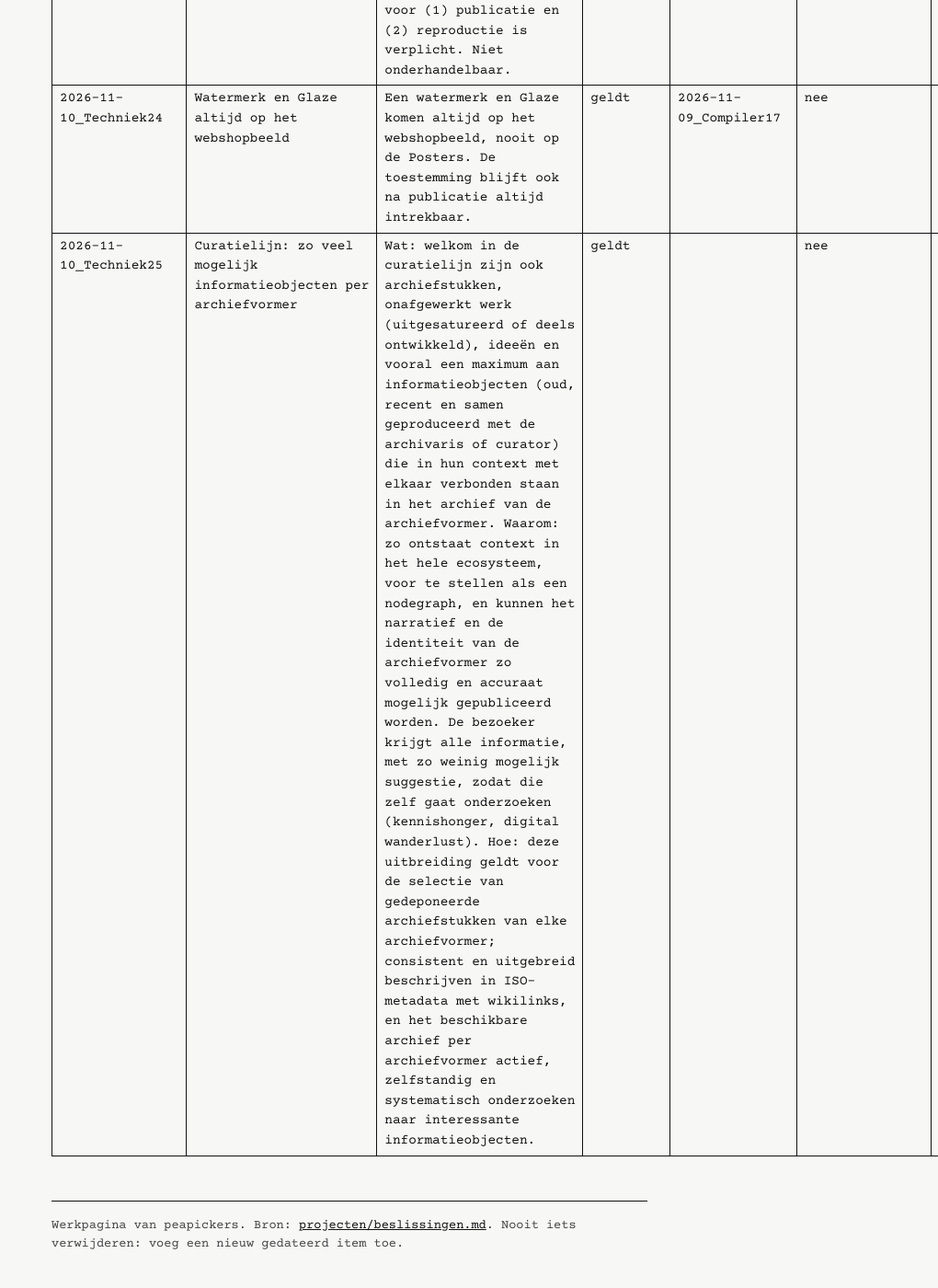
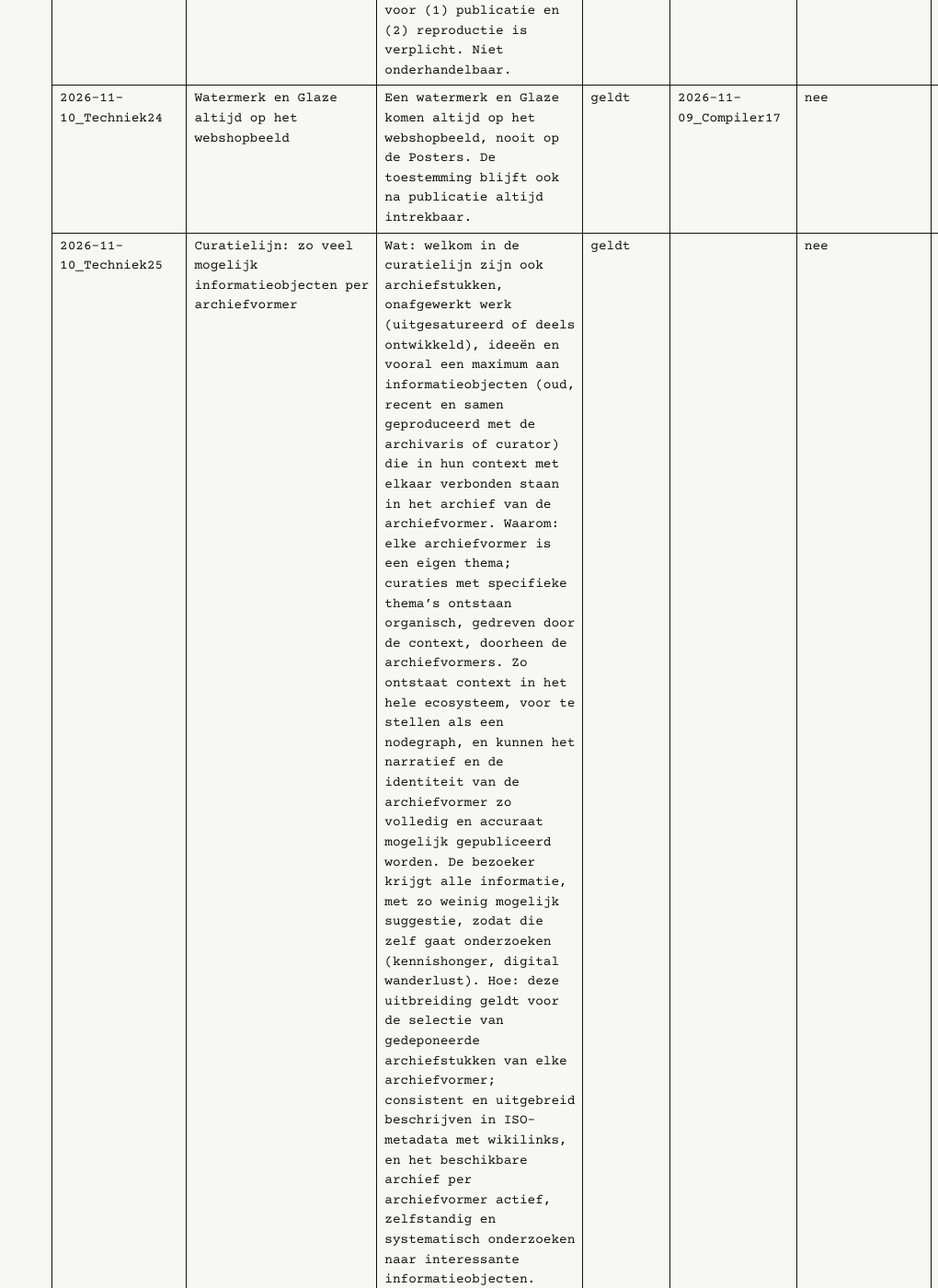
Before and after one commit to peapickers/peapickers.github.io, a Jekyll site: the page built from projecten/beslissingen.md, in a window 1280 px wide and 1400 px high, scrolled down 16740 px. Shown: the whole window at 92% size, without its empty margins (260-1280 px from the left). Built offline with Jekyll 4.4.1, drawn with Linux system fonts in a browser that asks for light colours.

Commit message:
Beslissingenregister: curatielijn, elke archiefvormer een eigen thema
Co-Authored-By: Claude Opus 5.5 <noreply@anthropic.com>
Claude-Session: https://claude.ai/code/session_01CW2uQz9ZyWeapdHxWpSdgJ

```diff
--- a/projecten/beslissingen.md
+++ b/projecten/beslissingen.md
@@ -99,4 +99,4 @@ Eén plek met alle beslissingen, in gewone woorden. Elke regel heeft een code `J
 | 2026-11-10_Techniek22 | Prijsformule na één jaar herbekijken | Na één jaar wordt nagegaan of 7 × M voldoende, te weinig of te veel is om de vaste kosten te dekken. | geldt |  | nee | |
 | 2026-11-10_Techniek23 | Harde limieten met licentie- en modelovereenkomst | Auteur is 18 of ouder en maakte het werk zelf; werk minstens 12 maanden oud; reproduceerbaar digitaal bestand; nooit met commerciële intentie gemaakt; een licentie- (en model)overeenkomst voor (1) publicatie en (2) reproductie is verplicht. Niet onderhandelbaar. | geldt | 2026-11-09_Compiler14 | nee | |
 | 2026-11-10_Techniek24 | Watermerk en Glaze altijd op het webshopbeeld | Een watermerk en Glaze komen altijd op het webshopbeeld, nooit op de Posters. De toestemming blijft ook na publicatie altijd intrekbaar. | geldt | 2026-11-09_Compiler17 | nee | |
-| 2026-11-10_Techniek25 | Curatielijn: zo veel mogelijk informatieobjecten per archiefvormer | Wat: welkom in de curatielijn zijn ook archiefstukken, onafgewerkt werk (uitgesatureerd of deels ontwikkeld), ideeën en vooral een maximum aan informatieobjecten (oud, recent en samen geproduceerd met de archivaris of curator) die in hun context met elkaar verbonden staan in het archief van de archiefvormer. Waarom: zo ontstaat context in het hele ecosysteem, voor te stellen als een nodegraph, en kunnen het narratief en de identiteit van de archiefvormer zo volledig en accuraat mogelijk gepubliceerd worden. De bezoeker krijgt alle informatie, met zo weinig mogelijk suggestie, zodat die zelf gaat onderzoeken (kennishonger, digital wanderlust). Hoe: deze uitbreiding geldt voor de selectie van gedeponeerde archiefstukken van elke archiefvormer; consistent en uitgebreid beschrijven in ISO-metadata met wikilinks, en het beschikbare archief per archiefvormer actief, zelfstandig en systematisch onderzoeken naar interessante informatieobjecten. | geldt |  | nee | |
+| 2026-11-10_Techniek25 | Curatielijn: zo veel mogelijk informatieobjecten per archiefvormer | Wat: welkom in de curatielijn zijn ook archiefstukken, onafgewerkt werk (uitgesatureerd of deels ontwikkeld), ideeën en vooral een maximum aan informatieobjecten (oud, recent en samen geproduceerd met de archivaris of curator) die in hun context met elkaar verbonden staan in het archief van de archiefvormer. Waarom: elke archiefvormer is een eigen thema; curaties met specifieke thema's ontstaan organisch, gedreven door de context, doorheen de archiefvormers. Zo ontstaat context in het hele ecosysteem, voor te stellen als een nodegraph, en kunnen het narratief en de identiteit van de archiefvormer zo volledig en accuraat mogelijk gepubliceerd worden. De bezoeker krijgt alle informatie, met zo weinig mogelijk suggestie, zodat die zelf gaat onderzoeken (kennishonger, digital wanderlust). Hoe: deze uitbreiding geldt voor de selectie van gedeponeerde archiefstukken van elke archiefvormer; consistent en uitgebreid beschrijven in ISO-metadata met wikilinks, en het beschikbare archief per archiefvormer actief, zelfstandig en systematisch onderzoeken naar interessante informatieobjecten. | geldt |  | nee | |
```
